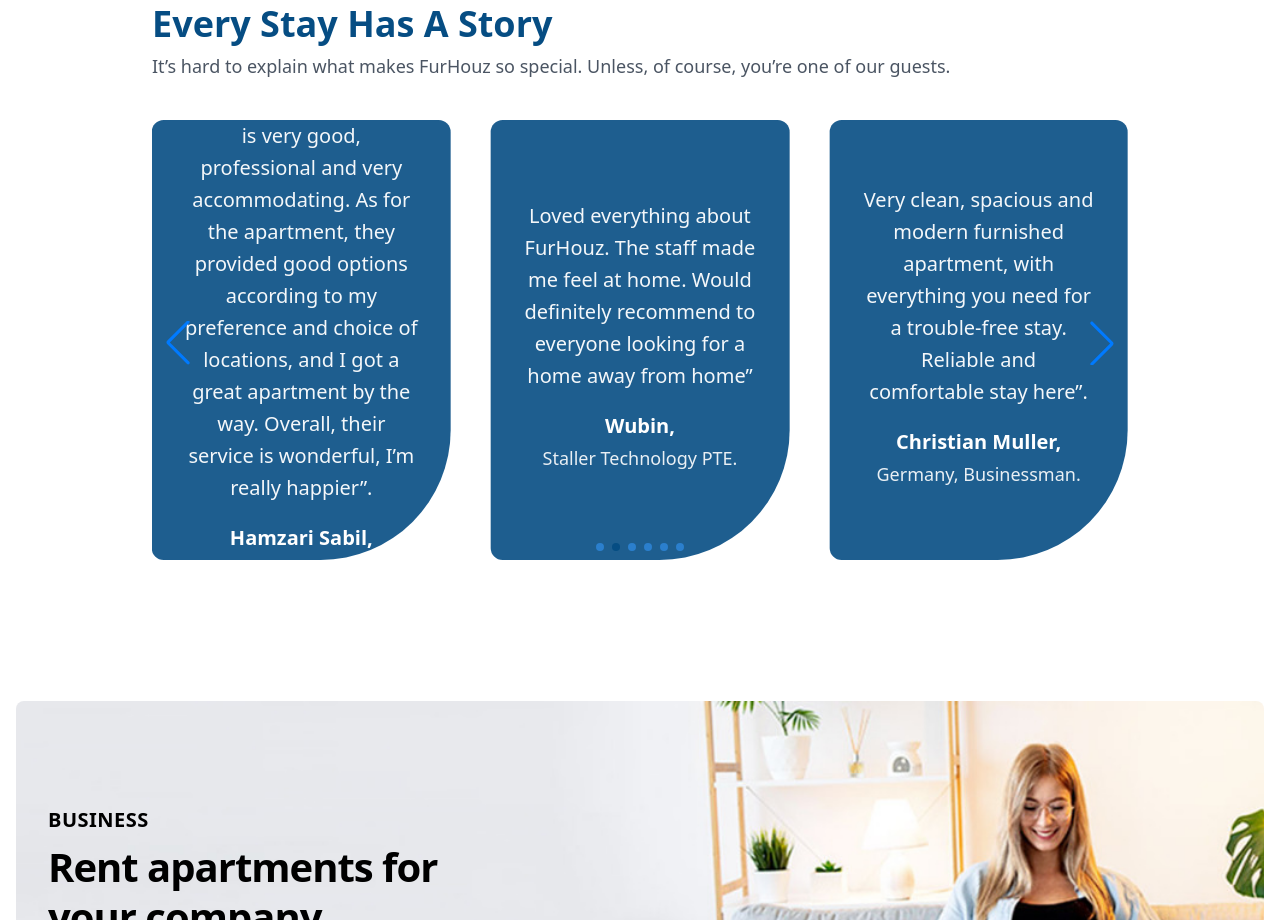
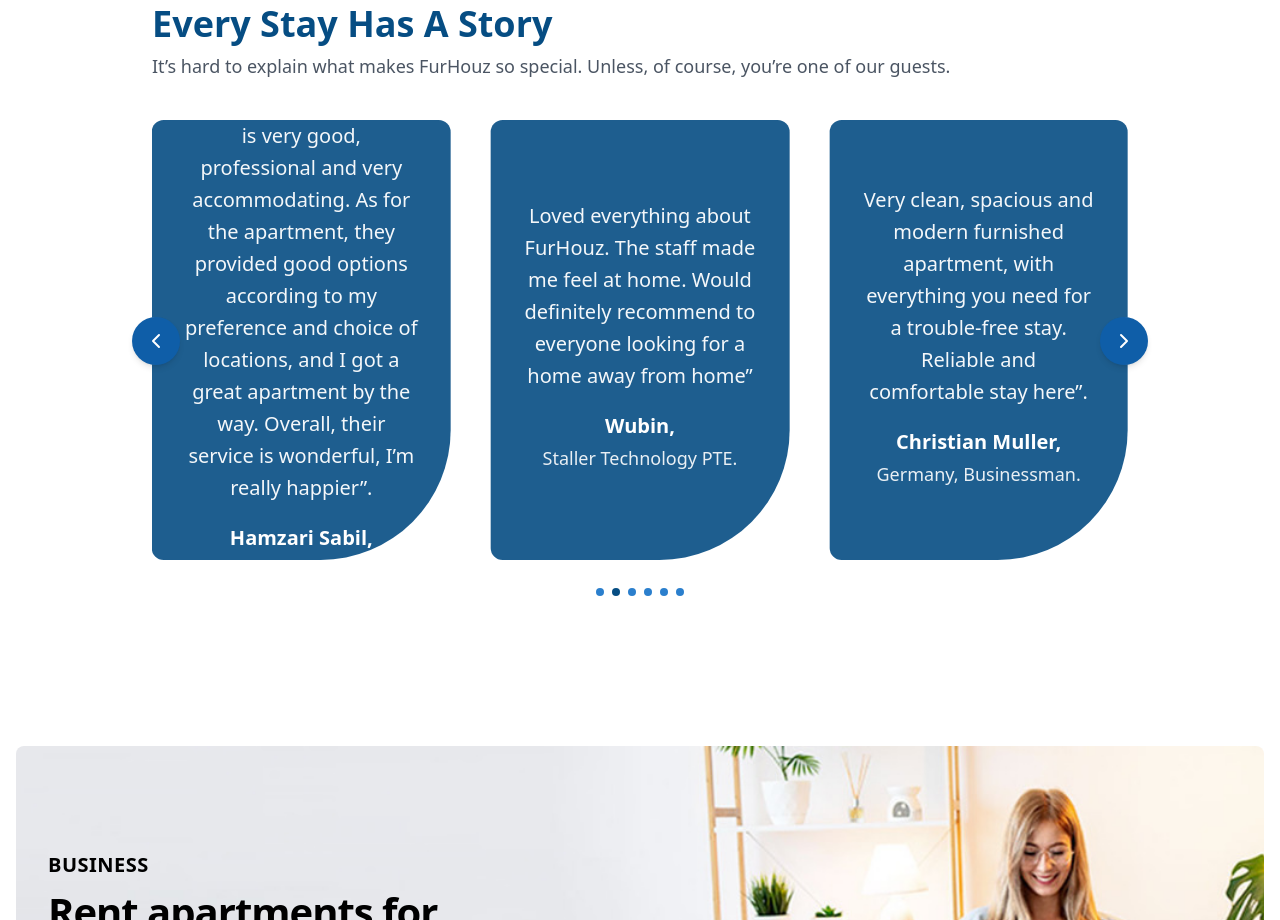
Before and after one commit to Shaon99/furhouz, a Next.js app: page / in a window 1280 px wide. Shown: the part 4080-5000 px from the top of the page. Built offline with nearby package versions, Linux system fonts and the light colour scheme.

Commit message:
Design issue solved.

```diff
--- a/app/property-owner/components/StepsTimeline.tsx
+++ b/app/property-owner/components/StepsTimeline.tsx
@@ -20,7 +20,7 @@
         {/* 1 Right (Gray) */}
         <div className="mb-10 flex justify-between items-center w-full">
           <div className="order-1 w-5/12"></div>
-          <div className="z-20 flex items-center justify-center order-1 bg-gray-800 shadow-xl w-8 h-8 rounded-full">
+          <div className="z-20 flex items-center justify-center order-1 bg-gray-400 shadow-xl w-8 h-8 rounded-full">
             <span className="font-semibold text-sm text-white">1</span>
           </div>
           <div className="order-1 bg-gray-400 rounded-lg shadow-xl w-5/12 px-6 py-4">
@@ -34,13 +34,13 @@
           </div>
         </div>
 
-        {/* 2 Left (Red) */}
+        {/* 2 Left (Brand) */}
         <div className="mb-10 flex justify-between flex-row-reverse items-center w-full">
           <div className="order-1 w-5/12"></div>
-          <div className="z-20 flex items-center justify-center order-1 bg-gray-800 shadow-xl w-8 h-8 rounded-full">
+          <div className="z-20 flex items-center justify-center order-1 bg-brand-700 shadow-xl w-8 h-8 rounded-full">
             <span className="font-semibold text-sm text-white">2</span>
           </div>
-          <div className="order-1 bg-red-400 rounded-lg shadow-xl w-5/12 px-6 py-4 text-white">
+          <div className="order-1 bg-brand-700 rounded-lg shadow-xl w-5/12 px-6 py-4 text-white">
             <h3 className="mb-2 font-bold text-white text-lg">
               Visit in the apartment
             </h3>
@@ -54,7 +54,7 @@
         {/* 3 Right (Gray) */}
         <div className="mb-10 flex justify-between items-center w-full">
           <div className="order-1 w-5/12"></div>
-          <div className="z-20 flex items-center justify-center order-1 bg-gray-800 shadow-xl w-8 h-8 rounded-full">
+          <div className="z-20 flex items-center justify-center order-1 bg-gray-400 shadow-xl w-8 h-8 rounded-full">
             <span className="font-semibold text-sm text-white">3</span>
           </div>
           <div className="order-1 bg-gray-400 rounded-lg shadow-xl w-5/12 px-6 py-4">
@@ -68,13 +68,13 @@
           </div>
         </div>
 
-        {/* 4 Left (Red) */}
+        {/* 4 Left (Brand) */}
         <div className="mb-10 flex justify-between flex-row-reverse items-center w-full">
           <div className="order-1 w-5/12"></div>
-          <div className="z-20 flex items-center justify-center order-1 bg-gray-800 shadow-xl w-8 h-8 rounded-full">
+          <div className="z-20 flex items-center justify-center order-1 bg-brand-700 shadow-xl w-8 h-8 rounded-full">
             <span className="font-semibold text-sm text-white">4</span>
           </div>
-          <div className="order-1 bg-red-400 rounded-lg shadow-xl w-5/12 px-6 py-4 text-white">
+          <div className="order-1 bg-brand-700 rounded-lg shadow-xl w-5/12 px-6 py-4 text-white">
             <h3 className="mb-2 font-bold text-white text-lg">
               Renovation &amp; Decor
             </h3>
@@ -88,7 +88,7 @@
         {/* 5 Right (Gray) */}
         <div className="mb-2 flex justify-between items-center w-full">
           <div className="order-1 w-5/12"></div>
-          <div className="z-20 flex items-center justify-center order-1 bg-gray-800 shadow-xl w-8 h-8 rounded-full">
+          <div className="z-20 flex items-center justify-center order-1 bg-gray-400 shadow-xl w-8 h-8 rounded-full">
             <span className="font-semibold text-sm text-white">5</span>
           </div>
           <div className="order-1 bg-gray-400 rounded-lg shadow-xl w-5/12 px-6 py-4">
@@ -106,7 +106,7 @@
       {/* Mobile */}
       <div className="md:hidden grid grid-cols-1 text-center">
         <div className="px-6 py-6">
-          <span className="bg-gray-800 text-white inline-flex items-center justify-center w-10 h-10 rounded-full font-semibold">
+          <span className="bg-gray-400 text-white inline-flex items-center justify-center w-10 h-10 rounded-full font-semibold">
             1
           </span>
           <h3 className="text-2xl py-3 font-semibold">
@@ -118,7 +118,7 @@
           </p>
         </div>
         <div className="px-6 py-6">
-          <span className="bg-gray-800 text-white inline-flex items-center justify-center w-10 h-10 rounded-full font-semibold">
+          <span className="bg-brand-700 text-white inline-flex items-center justify-center w-10 h-10 rounded-full font-semibold">
             2
           </span>
           <h3 className="text-2xl py-3 font-semibold">
@@ -130,7 +130,7 @@
           </p>
         </div>
         <div className="px-6 py-6">
-          <span className="bg-gray-800 text-white inline-flex items-center justify-center w-10 h-10 rounded-full font-semibold">
+          <span className="bg-gray-400 text-white inline-flex items-center justify-center w-10 h-10 rounded-full font-semibold">
             3
           </span>
           <h3 className="text-2xl py-3 font-semibold">Lease contract</h3>
@@ -140,7 +140,7 @@
           </p>
         </div>
         <div className="px-6 py-6">
-          <span className="bg-gray-800 text-white inline-flex items-center justify-center w-10 h-10 rounded-full font-semibold">
+          <span className="bg-brand-700 text-white inline-flex items-center justify-center w-10 h-10 rounded-full font-semibold">
             4
           </span>
           <h3 className="text-2xl py-3 font-semibold">
@@ -152,7 +152,7 @@
           </p>
         </div>
         <div className="px-6 py-6">
-          <span className="bg-gray-800 text-white inline-flex items-center justify-center w-10 h-10 rounded-full font-semibold">
+          <span className="bg-gray-400 text-white inline-flex items-center justify-center w-10 h-10 rounded-full font-semibold">
             5
           </span>
           <h3 className="text-2xl py-3 font-semibold">Guaranteed Payment</h3>
--- a/components/home/FurHouzTestimonials.tsx
+++ b/components/home/FurHouzTestimonials.tsx
@@ -3,6 +3,10 @@
 import React from "react";
 import { Swiper, SwiperSlide } from "swiper/react";
 import { Autoplay, Navigation, Pagination, FreeMode, A11y } from "swiper/modules";
+import "swiper/css";
+import "swiper/css/navigation";
+import "swiper/css/pagination";
+import { ChevronLeftIcon, ChevronRightIcon } from "lucide-react";
 
 type Testimonial = {
   quote: string;
@@ -11,6 +15,7 @@
 };
 
 const DATA: Testimonial[] = [
+  // ... (সঠিকভাবে তোমার আগের DATA এখানে থাকবে)
   {
     quote:
       "FurHouz’s management is very good, professional and very accommodating. As for the apartment, they provided good options according to my preference and choice of locations, and I got a great apartment by the way. Overall, their service is wonderful, I’m really happier”.",
@@ -49,7 +54,6 @@
   },
 ];
 
-
 export default function TestimonialsSlider() {
   return (
     <section className="pb-24 mx-auto w-full md:w-[88%] lg:w-[85%] xl:w-[80%] max-w-[1400px]">
@@ -65,6 +69,25 @@
 
       {/* Slider */}
       <div className="container mx-auto relative">
+        {/* <-- Custom navigation buttons (rounded, responsive) --> */}
+        <button
+          aria-label="Previous slide"
+          className="my-swiper-prev absolute left-1 top-[45%] -translate-y-1/2 z-20 rounded-full shadow-md flex items-center justify-center bg-brand-600 hover:scale-105 transition-transform p-2 md:p-3 lg:p-3 focus:outline-none"
+          style={{ backdropFilter: "blur(4px)" }}
+        >
+          {/* left arrow (rotate) */}
+          <ChevronLeftIcon className="w-4 h-4 md:w-6 md:h-6 text-white" />
+        </button>
+
+        <button
+          aria-label="Next slide"
+          className="my-swiper-next absolute right-1 top-[45%] -translate-y-1/2 z-20 rounded-full shadow-md flex items-center justify-center bg-brand-600 hover:scale-105 transition-transform p-2 md:p-3 lg:p-3 focus:outline-none"
+          style={{ backdropFilter: "blur(4px)" }}
+        >
+          {/* right arrow (original) */}
+          <ChevronRightIcon className="w-4 h-4 md:w-6 md:h-6 text-white" />
+        </button>
+
         <Swiper
           modules={[Autoplay, Navigation, Pagination, FreeMode, A11y]}
           slidesPerView={3}
@@ -74,17 +97,18 @@
           freeMode
           autoplay={{ delay: 5000, disableOnInteraction: false }}
           pagination={{ clickable: true }}
-          navigation
+          // use our custom selector classes for navigation
+          navigation={{ nextEl: ".my-swiper-next", prevEl: ".my-swiper-prev" }}
           breakpoints={{
             0: { slidesPerView: 1, spaceBetween: 16, centeredSlides: true },
             500: { slidesPerView: 1, spaceBetween: 18, centeredSlides: true },
             640: { slidesPerView: 1, spaceBetween: 22, centeredSlides: true },
-            768: { slidesPerView: 2, spaceBetween: 28, centeredSlides: true },   // md
-            900: { slidesPerView: 2, spaceBetween: 34, centeredSlides: true },   // lg-s, lg-m
-            1024: { slidesPerView: 2.5, spaceBetween: 32, centeredSlides: true },  // lg
-            1200: { slidesPerView: 3, spaceBetween: 38, centeredSlides: true },  // lg-l
-            1280: { slidesPerView: 3, spaceBetween: 40, centeredSlides: true },  // xl
-            1536: { slidesPerView: 3, spaceBetween: 40, centeredSlides: true },  // 2xl
+            768: { slidesPerView: 2, spaceBetween: 28, centeredSlides: true },
+            900: { slidesPerView: 2, spaceBetween: 34, centeredSlides: true },
+            1024: { slidesPerView: 2.5, spaceBetween: 32, centeredSlides: true },
+            1200: { slidesPerView: 3, spaceBetween: 38, centeredSlides: true },
+            1280: { slidesPerView: 3, spaceBetween: 40, centeredSlides: true },
+            1536: { slidesPerView: 3, spaceBetween: 40, centeredSlides: true },
           }}
           className="mySwiper"
         >
@@ -106,7 +130,13 @@
           background: #064d83; /* main brand */
         }
         .mySwiper {
-          padding-bottom: 5px; /* make sure bullets don't overlap */
+          padding-bottom: 50px; /* make sure bullets don't overlap */
+        }
+
+        /* make the built-in swiper navigation hidden because we use our custom buttons */
+        .swiper-button-next,
+        .swiper-button-prev {
+          display: none !important;
         }
       `}</style>
     </section>
```
